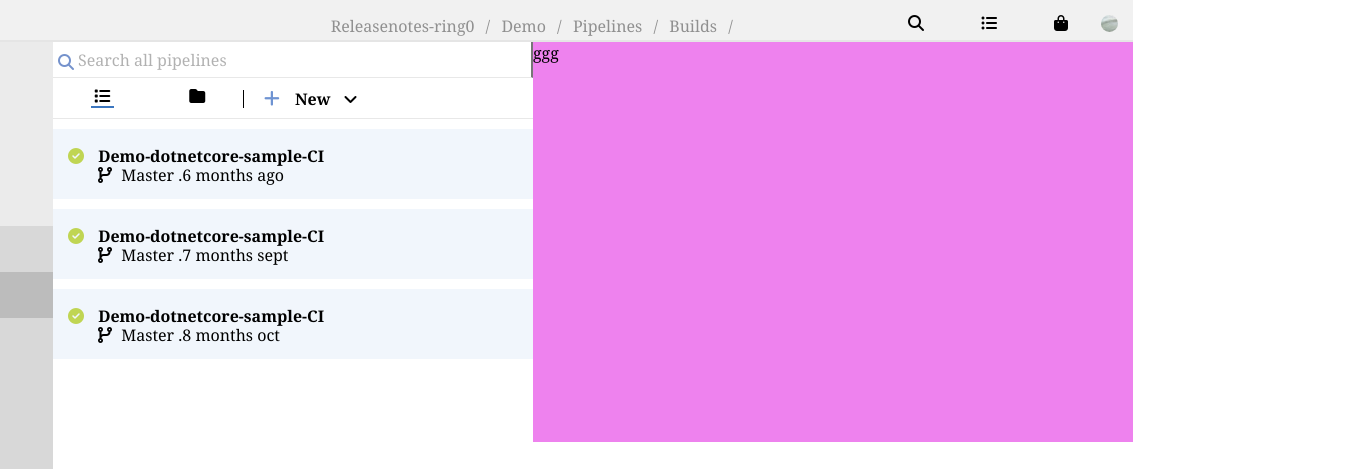
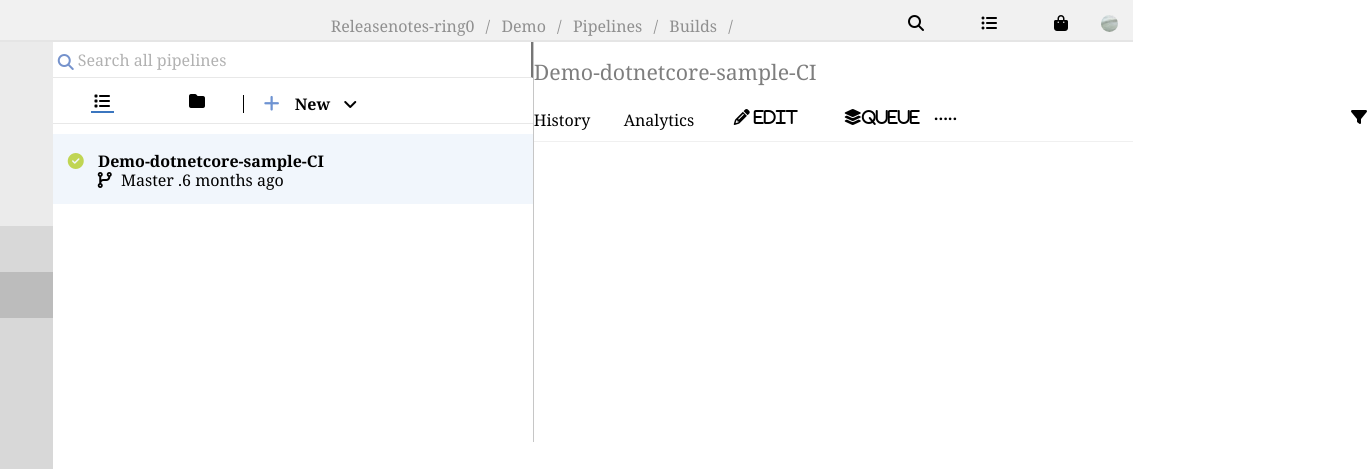
Before and after one commit to yailenfe/prueba-final, a plain HTML site: page index.html in a window 1280 px wide. Shown: the top 469 px of the page, 1367 px wide, since content can reach past the window. Drawn offline with Linux system fonts and the light colour scheme.

Commit message:
ultimo menu terminado

```diff
--- a/index.html
+++ b/index.html
@@ -75,7 +75,7 @@
                 <h1> <i id="menu-repuesta-2" class="fas fa-check-circle"> </i> Demo-dotnetcore-sample-CI</h1>
                 <i class="fas fa-code-branch"><span class="menu-respusta-3"> Master .6 months ago</span> </i>
             </div>
-            <div class="menu-respuesta">
+            <!-- <div class="menu-respuesta">
 
                 <h1> <i id="menu-repuesta-2" class="fas fa-check-circle"> </i> Demo-dotnetcore-sample-CI</h1>
                 <i class="fas fa-code-branch"><span class="menu-respusta-3"> Master .7 months sept</span> </i>
@@ -84,9 +84,36 @@
 
                 <h1> <i id="menu-repuesta-2" class="fas fa-check-circle"> </i> Demo-dotnetcore-sample-CI</h1>
                 <i class="fas fa-code-branch"><span class="menu-respusta-3"> Master .8 months oct</span> </i>
+            </div> -->
+        </div>
+        <div class="menu-izquirda">
+            <h1>
+                Demo-dotnetcore-sample-CI
+            </h1>
+            <div class="menu-izquierda-1">
+                <ul>
+                    <li>History</li>
+                    <li>Analytics</li>
+                </ul>
+
+                <ul>
+                    <i class="fas fa-pencil-alt"> Edit</i>
+                    <i class="fas fa-layer-group">Queue</i>
+                    <h3>.....</h3>
+                </ul>
+
+                <ul class="menu9">
+
+                    <i id="izquierda-icono-final" class="fas fa-filter"></i>
+
+                </ul>
+
+
+
             </div>
+
+
         </div>
-        <div class="menu-izquirda">ggg</div>
     </div>
 
 
--- a/style.css
+++ b/style.css
@@ -4,6 +4,10 @@
             font-family: Cambria, Cochin, Georgia, Times, 'Times New Roman', serif;
             font-size: medium;
             text-decoration-line: none;
+        }
+
+        ul {
+            list-style-type: none;
         }
 
         .cabezera .menu-cental li {
@@ -116,6 +120,7 @@
             display: flex;
             flex-direction: row;
             width: 480px;
+            height: 50px;
             justify-content: start;
             border-bottom: 1px solid rgba(0, 0, 0, 0.09);
         }
@@ -124,7 +129,7 @@
             display: flex;
             text-align-last: center;
             justify-content: space-around;
-        margin-top: 15px;
+            margin-top: 20px;
             padding-bottom: 10px;
             width: 190px;
             height: 20px;
@@ -132,7 +137,7 @@
 
         .menu-medium .menu-plus li {
             display: inline-block;
-        margin-top: 15px;
+            margin-top: 20px;
             padding-bottom: 10px;
             text-align: initial;
             width: 240px;
@@ -215,5 +220,62 @@
         .menu-izquirda {
             -webkit-flex: 1;
             flex: 3;
-        background-color: violet;
+            display: flex;
+            flex-direction: column;
+            border-left: 1px solid #c6c6c6;
         }
+
+        .menu-izquirda h1 {
+            width: 100%;
+            /* height: 30px; */
+            text-align: justify;
+            padding-top: 15px;
+            padding-bottom: 10px;
+            font-size: 16pt;
+            font-weight: normal;
+            opacity: .5;
+        }
+
+        .menu-izquirda ul {
+            display: inline-flex;
+            list-style-type: none;
+            align-items: center;
+            margin-top: 10px;
+        }
+
+        .menu-izquirda ul li {
+            justify-content: space-around;
+            width: 90px;
+            height: 30px;
+            align-items: center;
+        }
+
+        .menu-izquirda ul i {
+            justify-content: space-between;
+            width: 90px;
+            height: 30px;
+            justify-content: center;
+            padding-left: 20px;
+        }
+
+        .menu9 {
+            display: flex;
+            justify-content: flex-end;
+            margin-left: 50%;
+        }
+
+        h3 {
+            border-radius: 5% 5%;
+            margin-bottom: 20px;
+        }
+
+        .menu9 i#izquierda-icono-final {
+            display: flex;
+            justify-content: flex-end;
+        }
+
+        .menu-izquierda-1 {
+            display: flex;
+            height: 45px;
+            border-bottom: 1px solid rgba(0, 0, 0, 0.06);
+        }
```
Lines whose indentation alone changed are shown as unchanged.
